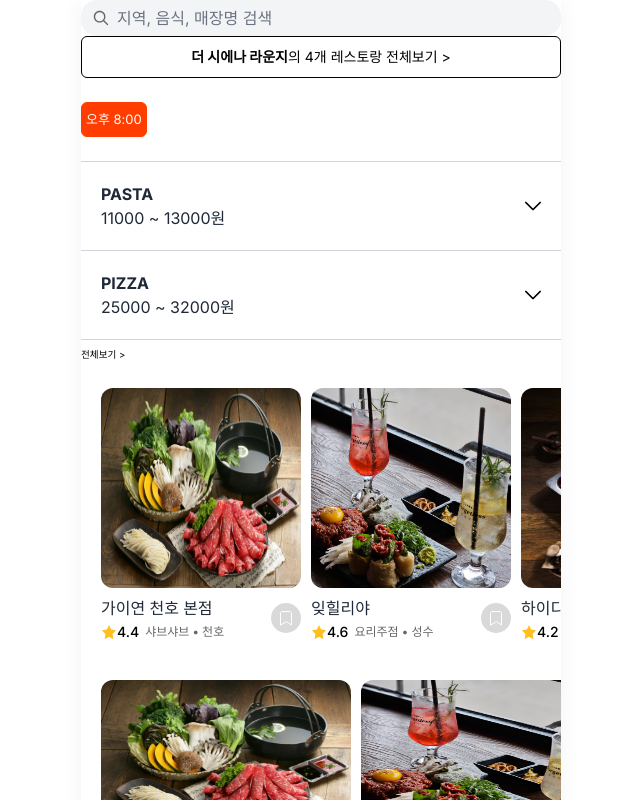
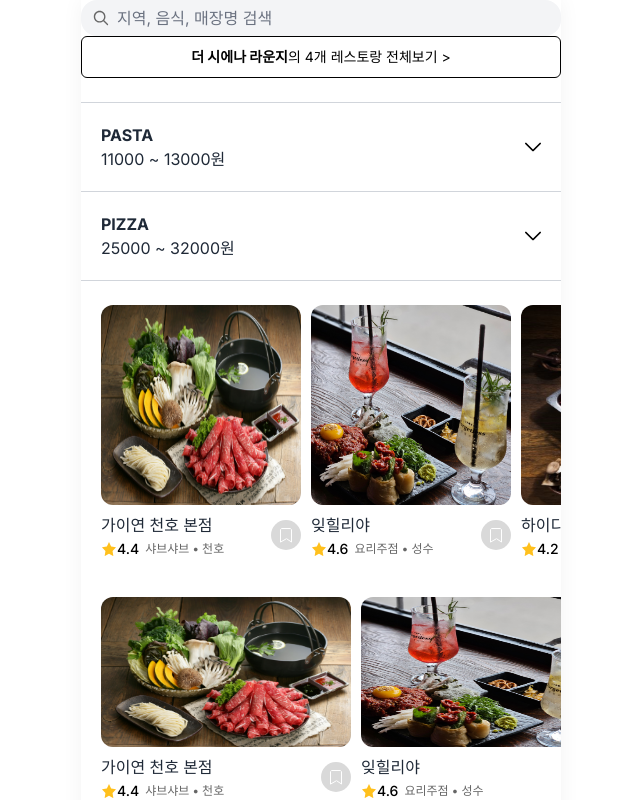
Before and after one commit to DaehyeongLee/yahoo-which, a Next.js app: page / in a window 1280 px wide. Shown: the top 800 px of the page, without its empty margins (319-959 px from the left). Built offline with nearby package versions, Linux system fonts and the light colour scheme.

Commit message:
🔥 메인페이지에 사용하지 않는 버튼 컴포넌트 제거

```diff
--- a/app/page.tsx
+++ b/app/page.tsx
@@ -34,13 +34,9 @@ export default function Home() {
         </Button>
         <br />
         <br />
-        <Button variant="filled">오후 8:00</Button>
-        <br />
-        <br />
         {accordionMenuData.map((category, index) => (
           <Accordion key={index} data={category} isFirst={index === 0} />
         ))}
-        <Button variant="nolined">전체보기 &#62;</Button>
       </div>
       <Modal isOpen={modalOpen} onClose={() => setModalOpen(false)}>
         hi
```
